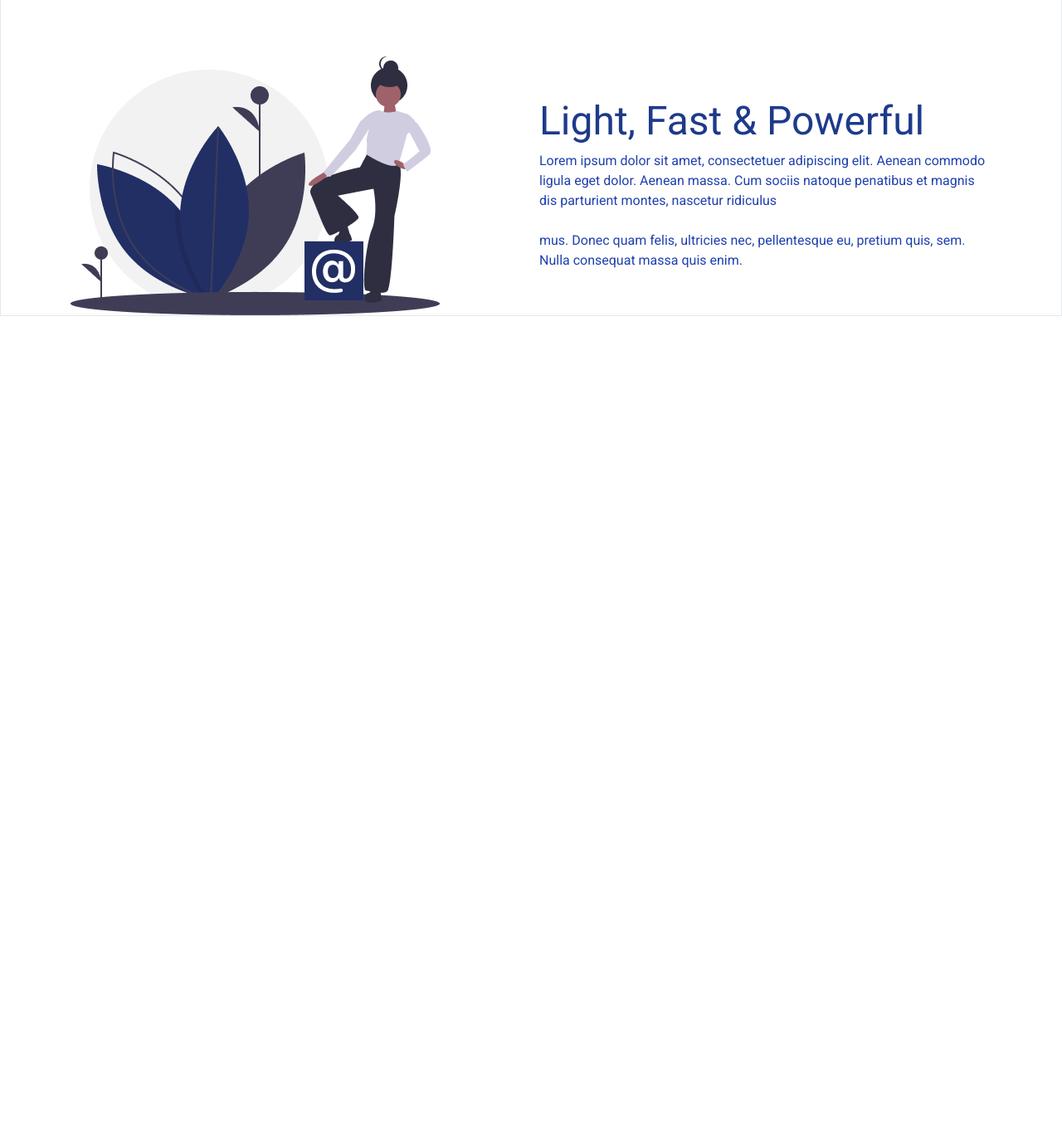
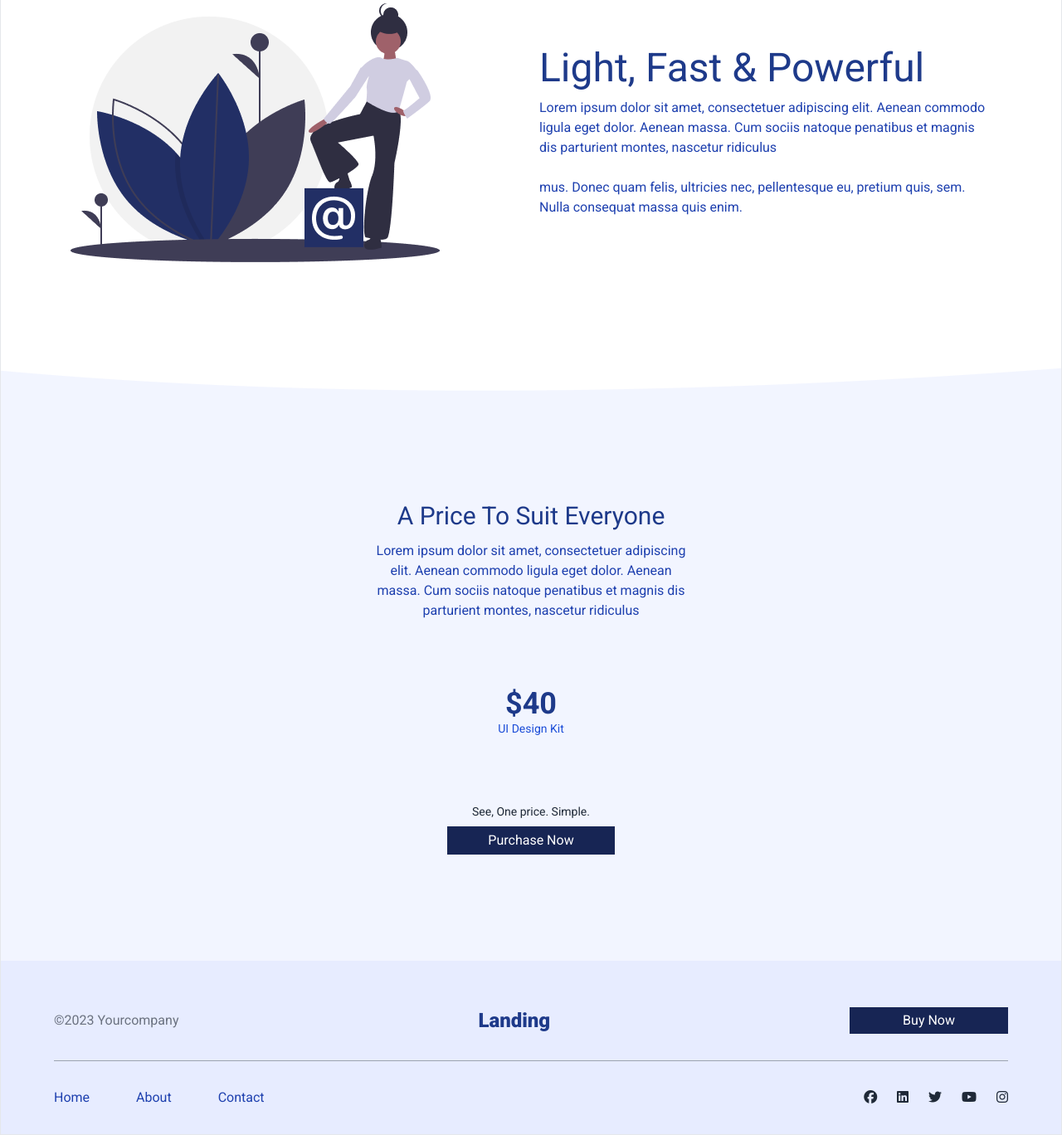
Before and after one commit to pxgacademy/Practice_project_one, a plain HTML site: page index.html in a window 1280 px wide. Shown: the part 2713-4081 px from the top of the page at 83% size. Before the commit the page ends 3094 px from the top, so only its background shows below. Drawn offline with nearby package versions, Linux system fonts and the light colour scheme.

Commit message:
Footer section completed

```diff
--- a/index.html
+++ b/index.html
@@ -148,7 +148,7 @@
       <!-- Light, Fast & Powerful -->
       <section class="w-full max-w-[1150px] px-5 mx-auto mt-24">
         <div
-          class="grid grid-cols-1 md:grid-cols-2 gap-x-5 gap-y-20 md:gap-y-48 items-center"
+          class="grid grid-cols-1 md:grid-cols-2 gap-x-5 gap-y-20 md:gap-y-40 items-center"
         >
           <!-- first part -->
           <div class="flex md:justify-start">
@@ -206,8 +206,75 @@
           </div>
         </div>
       </section>
+
+      <!-- A Price To Suit Everyone -->
+      <section
+        class="w-full bg-[url(./images/bg.png)] bg-no-repeat bg-top px-5 mt-24"
+      >
+        <div
+          class="max-w-[1150px] mx-auto py-10 md:pt-48 md:pb-32 text-center space-y-20"
+        >
+          <div class="w-96 mx-auto">
+            <h2 class="text-2xl md:text-3xl text-blue-900 mb-3">
+              A Price To Suit Everyone
+            </h2>
+            <p class="text-blue-800">
+              Lorem ipsum dolor sit amet, consectetuer adipiscing elit. Aenean
+              commodo ligula eget dolor. Aenean massa. Cum sociis natoque
+              penatibus et magnis dis parturient montes, nascetur ridiculus
+            </p>
+          </div>
+
+          <div>
+            <h3 class="text-4xl text-blue-900 font-bold">$40</h3>
+            <p class="text-blue-700 text-sm">UI Design Kit</p>
+          </div>
+
+          <div>
+            <p class="text-sm mb-2">See, One price. Simple.</p>
+            <button
+              class="px-12 text-white bg-blue-950 py-1 hover:bg-white hover:text-blue-950 hover:border hover:border-blue-950 border border-blue-950 transition duration-300"
+            >
+              Purchase Now
+            </button>
+          </div>
+        </div>
+      </section>
     </main>
-    <footer></footer>
+    <footer class="bg-[#E7ECFF] w-full">
+      <div class="w-full max-w-[1150px] mx-auto ">
+        <div class="flex items-center justify-between gap-4 pt-14 pb-8 border-b border-gray-400">
+          <div>
+            <p class="text-gray-500">©2023 Yourcompany</p>
+          </div>
+          <div>
+            <h3 class="text-2xl font-extrabold text-blue-900">Landing</h3>
+          </div>
+          <div>
+            <button class="px-16 text-white bg-blue-950 py-1">Buy Now</button>
+          </div>
+        </div>
+
+        <div class="flex justify-between items py-8">
+          <div>
+            <ul
+              class="flex items-center gap-5 md:gap-10 lg:gap-14 text-base text-blue-800"
+            >
+              <li><a href="">Home</a></li>
+              <li><a href="">About</a></li>
+              <li><a href="">Contact</a></li>
+            </ul>
+          </div>
+          <div class="space-x-3 md:space-x-5">
+            <i class="fa-brands fa-facebook"></i>
+            <i class="fa-brands fa-linkedin"></i>
+            <i class="fa-brands fa-twitter"></i>
+            <i class="fa-brands fa-youtube"></i>
+            <i class="fa-brands fa-instagram"></i>
+          </div>
+        </div>
+      </div>
+    </footer>
     <!-- JavaScript -->
     <script src="./js/script.js"></script>
   </body>
```
